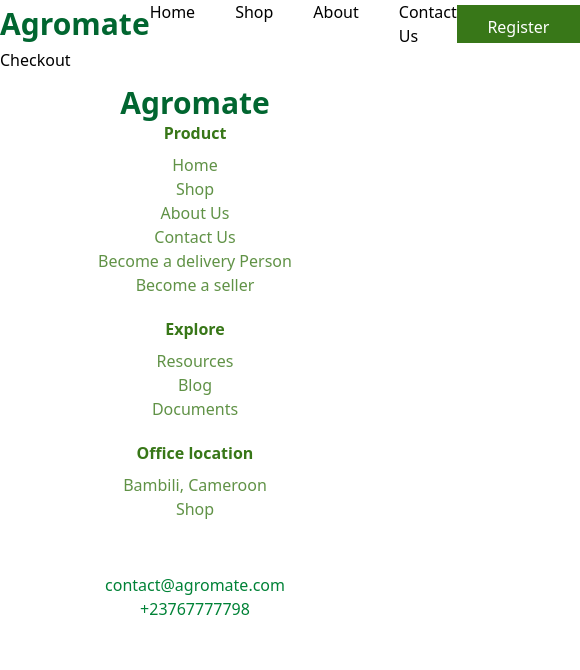
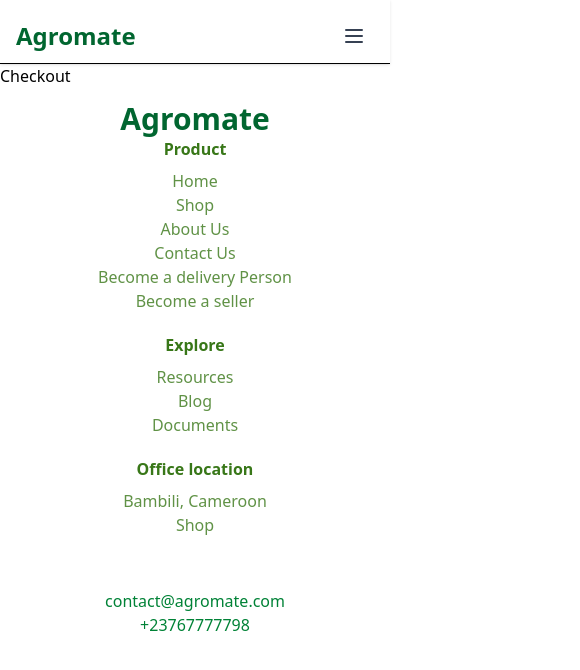
Before and after one commit to bel-konseh/AgroMate, a React (Vite) app: page /checkout in a window 390 px wide. Shown: the top 670 px of the page, 580 px wide, since content can reach past the window. Built offline with nearby package versions, Linux system fonts and the light colour scheme.

Commit message:
Make Navigation bar responsive and remove it from dashboard pages

```diff
--- a/src/components/Header.tsx
+++ b/src/components/Header.tsx
@@ -1,21 +1,144 @@
 
-import { NavLink } from "react-router-dom"
-import ButtonGreen from "./ButtonGreen"
+// import { NavLink } from "react-router-dom"
+// import ButtonGreen from "./ButtonGreen"
+// const Header = () => {
+//   return (
+//     <div className=" flex justify-around items-center md:p-4">
+//       <div className=" text-green-800 font-bold text-3xl">
+//             Agromate
+//       </div>
+//       <ul className="flex flex-col  justify-around gap-10">
+//         <li><NavLink to={'/'} className={({isActive})=>(isActive? "text-green-500 font-bold":"")}>Home</NavLink></li>
+//         <li> <NavLink to={'/shop'} className={({isActive})=>(isActive? "text-green-500 font-bold":"")}>Shop</NavLink></li>
+//         <li><NavLink to={'/about'} className={({isActive})=>(isActive? "text-green-500 font-bold":"")}>About</NavLink></li>
+//         <li><NavLink to={'/contact'} className={({isActive})=>(isActive? "text-green-500 font-bold":"")}>Contact Us</NavLink></li>
+//       </ul>
+//       <ButtonGreen title="Register Now" />
+//     </div>
+//   )
+// }
+
+// export default Header
+
+
+import { useState } from "react";
+import { NavLink, useLocation } from "react-router-dom";
+import ButtonGreen from "./ButtonGreen";
+
 const Header = () => {
+
+  const [isMobileMenuOpen, setIsMobileMenuOpen] = useState(false);
+
+  const {pathname} = useLocation();
+
+  if(pathname.toLowerCase().includes("dashboard")) return null;
+
+
+
+  const toggleMobileMenu = () => {
+    setIsMobileMenuOpen(!isMobileMenuOpen);
+  };
+
+  const closeMobileMenu = () => {
+    setIsMobileMenuOpen(false);
+  };
+
+  const navLinks = [
+    { to: "/", label: "Home" },
+    { to: "/shop", label: "Shop" },
+    { to: "/about", label: "About Us" },
+    { to: "/contact", label: "Contact Us" },
+  ];
+
   return (
-    <div className=" flex justify-around items-center md:p-4">
-      <div className=" text-green-800 font-bold text-3xl">
-            Agromate
+    <header className="bg-white shadow-sm border-b h-16 md:h-20  fixed top-0 w-full z-50">
+      {/* Main Header */}
+      <div className="flex justify-between items-center p-4 md:px-8">
+        {/* Logo */}
+        <div className="text-green-800 font-bold text-2xl md:text-3xl">
+          Agromate
+        </div>
+
+        {/* Desktop Navigation */}
+        <nav className="hidden md:flex items-center space-x-8">
+          <ul className="flex space-x-8">
+            {navLinks.map((link) => (
+              <li key={link.to}>
+                <NavLink
+                  to={link.to}
+                  className={({ isActive }) =>
+                    `hover:text-green-600 transition-colors ${
+                      isActive ? "text-green-500 font-bold" : "text-gray-700"
+                    }`
+                  }
+                >
+                  {link.label}
+                </NavLink>
+              </li>
+            ))}
+          </ul>
+        </nav>
+
+        {/* Desktop Register Button */}
+        <div className="hidden md:block">
+          <ButtonGreen title="Register Now" />
+        </div>
+
+        {/* Mobile Menu Button */}
+        <button
+          className="md:hidden p-2 rounded-md text-gray-700 hover:text-green-600 hover:bg-gray-100 transition-colors"
+          onClick={toggleMobileMenu}
+          aria-label="Toggle menu"
+        >
+          {isMobileMenuOpen ? (
+            <svg className="w-6 h-6" fill="none" stroke="currentColor" viewBox="0 0 24 24">
+              <path strokeLinecap="round" strokeLinejoin="round" strokeWidth={2} d="M6 18L18 6M6 6l12 12" />
+            </svg>
+          ) : (
+            <svg className="w-6 h-6" fill="none" stroke="currentColor" viewBox="0 0 24 24">
+              <path strokeLinecap="round" strokeLinejoin="round" strokeWidth={2} d="M4 6h16M4 12h16M4 18h16" />
+            </svg>
+          )}
+        </button>
       </div>
-      <ul className="flex justify-..............around gap-10">
-        <li><NavLink to={'/'} className={({isActive})=>(isActive? "text-green-500 font-bold":"")}>Home</NavLink></li>
-        <li> <NavLink to={'/shop'} className={({isActive})=>(isActive? "text-green-500 font-bold":"")}>Shop</NavLink></li>
-        <li><NavLink to={'/about'} className={({isActive})=>(isActive? "text-green-500 font-bold":"")}>About</NavLink></li>
-        <li><NavLink to={'/contact'} className={({isActive})=>(isActive? "text-green-500 font-bold":"")}>Contact Us</NavLink></li>
-      </ul>
-      <ButtonGreen title="Register Now" />
-    </div>
-  )
-}
 
-export default Header
+      {/* Mobile Navigation Menu */}
+      {isMobileMenuOpen && (
+        <div className="md:hidden bg-white border-t">
+          <div className="px-4 py-6 space-y-6">
+            {/* Mobile Navigation Links */}
+            <nav>
+              <ul className="space-y-4 text-center">
+                {navLinks.map((link) => (
+                  <li key={link.to}>
+                    <NavLink
+                      to={link.to}
+                      onClick={closeMobileMenu}
+                      className={({ isActive }) =>
+                        `block py-2 text-lg hover:text-green-600 transition-colors ${
+                          isActive ? "text-green-500 font-bold" : "text-gray-700"
+                        }`
+                      }
+                    >
+                      {link.label}
+                    </NavLink>
+                  </li>
+                ))}
+              </ul>
+            </nav>
+
+            {/* Divider */}
+            <hr className="border-gray-200" />
+
+            {/* Mobile Register Button */}
+            <div className="p-2 flex items-center justify-center w-full">
+              <ButtonGreen title="Register Now"  />
+            </div>
+          </div>
+        </div>
+      )}
+    </header>
+  );
+};
+
+export default Header;
--- a/src/pages/AboutUs.tsx
+++ b/src/pages/AboutUs.tsx
@@ -1,7 +1,7 @@
 
 function AboutUs() {
   return (
-    <main className='flex justify-center items-center lg:h-[600px] bg-[url("src/assets/images/about-bg.png")]  relative bg-cover'>
+    <main className='flex mt-16 md:mt-20 justify-center items-center lg:h-[600px] bg-[url("src/assets/images/about-bg.png")]  relative bg-cover'>
 
       <div className="absolute inset-0 bg-[url('src/assets/images/about-gradient.png')] "></div>
       <div className='lg:h-[494px] lg:w-[1216px] flex flex-col bg-red-300/10 lg:flex-row text-white w-4/5] z-10'>
--- a/src/pages/Checkout.tsx
+++ b/src/pages/Checkout.tsx
@@ -3,9 +3,9 @@
 
 const Checkout = () => {
   return (
-    <div>
+    <main className="mt-16 md:mt-20">
       Checkout
-    </div>
+    </main>
   )
 }
 
--- a/src/pages/Contact.tsx
+++ b/src/pages/Contact.tsx
@@ -3,7 +3,7 @@ import ContactCard from "../components/common/ContactCard"
 
 const Contact = () => {
   return (
-    <main className="lg:h-[700px] bg-[#387718] flex flex-col justify-center items-center bg-[url('src/assets/images/contact-bg.png')] lg:p-3 relative">
+    <main className="lg:h-[700px] bg-[#387718] flex flex-col justify-center items-center bg-[url('src/assets/images/contact-bg.png')] lg:p-3 relative mt-16 md:mt-20">
       <div className="absolute inset-0 bg-[url('src/assets/images/contact-gradient.png')]"></div>
       <h1 className="text-white z-10 w-[226px] h-[60px] font-bold text-4xl mt-6 text-center ">Contact Us</h1>
       <p className="font-medium text-white text-[18px] mb-4 z-10">Any question or remarks? <br />Just write us a message!</p>
--- a/src/pages/Details.tsx
+++ b/src/pages/Details.tsx
@@ -4,9 +4,9 @@ import ProductDetails from '../components/products/ProductDetails'
 
 const Details = () => {
   return (
-    <div>
+    <main className='mt-16 md:mt-20'>
       <ProductDetails />
-    </div>
+    </main>
   )
 }
 
--- a/src/pages/Landing.tsx
+++ b/src/pages/Landing.tsx
@@ -4,7 +4,7 @@ import Hero from "../components/Hero"
 
 function Landing() {
   return (
-    <main className="w-full">
+    <main className="w-full mt-16 md:mt-20">
       <Hero />
       <div className=" w-full h-[523px] bg-[#B6CD27] flex flex-col justify-center items-center p-12">
         <div className="flex flex-col md:flex-row h-[387px] w-1088px] justify-center items-center">
--- a/src/pages/Login.tsx
+++ b/src/pages/Login.tsx
@@ -3,7 +3,7 @@ import LoginForm from "../components/Authentication/LoginForm"
 
 const Login = () => {
   return (
-    <main className="w-full lg:p-64 h-[100vh] flex flex-col items-center justify-center bg-[url('src/assets/images/login-bg.png')] bg-no-repeat backdrop-blur-lg bg-cover  relative">
+    <main className="w-full lg:p-64 h-[100vh] flex flex-col items-center justify-center bg-[url('src/assets/images/login-bg.png')] bg-no-repeat backdrop-blur-lg bg-cover  relative mt-16 md:mt-20">
       <div className=" absolute inset-0 backdrop-blur-xs flex item-center justify-center md:p-16">
         <LoginForm />
       </div>
--- a/src/pages/Shop.tsx
+++ b/src/pages/Shop.tsx
@@ -2,10 +2,10 @@
 
 const Shop = () => {
   return (
-    <div>
+    <main className="mt-16 md:mt-20">
       <h1>Shop Page</h1>
 
-    </div>
+    </main>
   )
 }
 
--- a/src/pages/Signup.tsx
+++ b/src/pages/Signup.tsx
@@ -4,7 +4,7 @@ import SignUpForm from "../components/Authentication/SignUpForm"
 
 const Signup = () => {
   return (
-    <main>
+    <main className="mt-16 md:mt-20">
       <SignUpForm />
     </main>
   )
```
